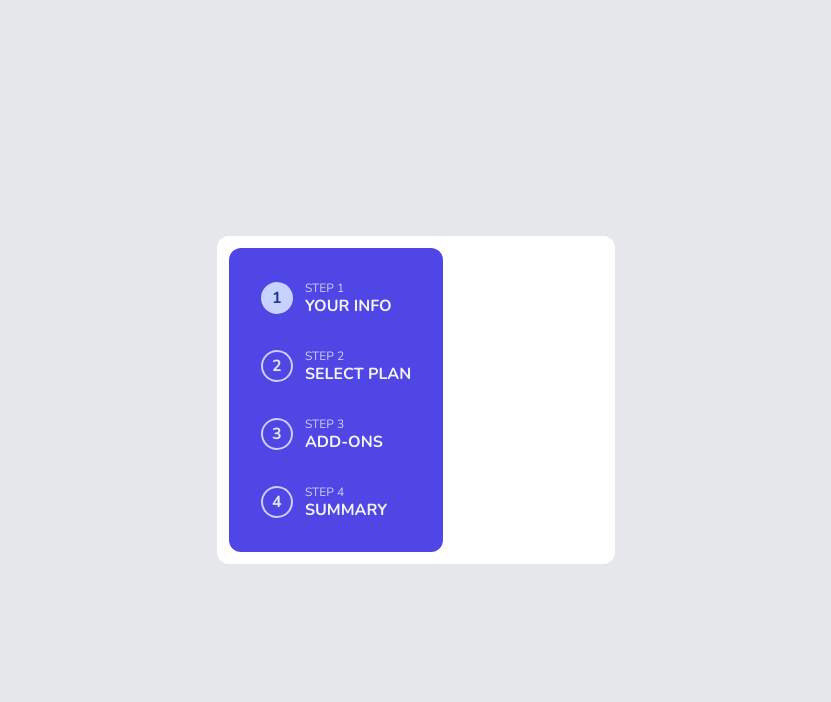
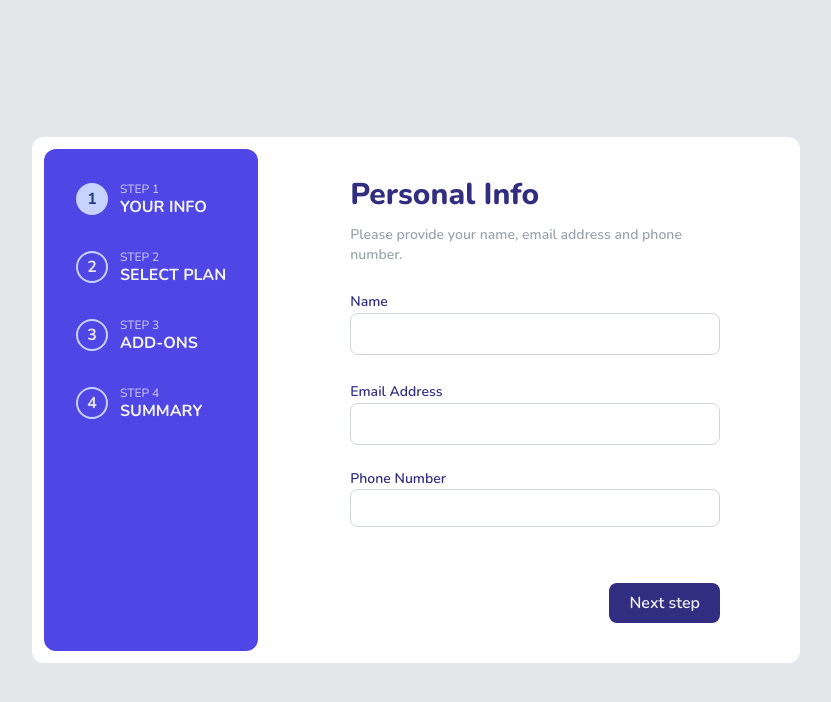
Before and after one commit to larissaOliveiraz/multistep-form, a Next.js app: page / in a window 1280 px wide. Shown: the top 702 px of the page, without its empty margins (224-1055 px from the left). Built offline with nearby package versions, Linux system fonts and the light colour scheme.

Commit message:
feat: create personal info form page

```diff
--- a/src/app/page.tsx
+++ b/src/app/page.tsx
@@ -1,3 +1,31 @@
+import { Footer } from "@/components/Footer";
+import { Header } from "@/components/Header";
+import { Input } from "@/components/Input";
+
 export default function Home() {
-   return <main></main>;
+   return (
+      <section className="text-indigo-900">
+         <Header
+            title="Personal Info"
+            subtitle="Please provide your name, email address and phone number."
+         />
+         <form className="space-y-14" action={"/plan"}>
+            <div className="flex flex-col gap-6 mt-6">
+               <label>
+                  <span className="text-sm font-semibold">Name</span>
+                  <Input type="text" />
+               </label>
+               <label>
+                  <span className="text-sm font-semibold">Email Address</span>
+                  <Input type="email" />
+               </label>
+               <label className="text-sm font-semibold">
+                  <span>Phone Number</span>
+                  <Input type="tel" />
+               </label>
+            </div>
+            <Footer title="Next step" />
+         </form>
+      </section>
+   );
 }
--- /dev/null
+++ b/src/components/Button.tsx
@@ -0,0 +1,14 @@
+type Props = {
+   title: string;
+};
+
+export const Button = ({ title }: Props) => {
+   return (
+      <button
+         type="submit"
+         className="p-2 px-5 font-semibold text-gray-100 transition-all duration-200 bg-indigo-900 rounded-lg outline-none hover:bg-indigo-700"
+      >
+         {title}
+      </button>
+   );
+};
--- /dev/null
+++ b/src/components/Footer.tsx
@@ -0,0 +1,28 @@
+"use client";
+import { useRouter } from "next/navigation";
+import { Button } from "./Button";
+
+type Props = {
+   title: string;
+   goBack?: boolean;
+};
+
+export const Footer = ({ goBack, title }: Props) => {
+   const { back } = useRouter();
+
+   return (
+      <footer className={`flex ${goBack ? "justify-between" : "justify-end"}`}>
+         {goBack && (
+            <button
+               type="button"
+               onClick={() => back()}
+               className="font-semibold text-gray-400 outline-none hover:text-indigo-900"
+            >
+               Go Back
+            </button>
+         )}
+
+         <Button title={title} />
+      </footer>
+   );
+};
--- /dev/null
+++ b/src/components/Header.tsx
@@ -0,0 +1,15 @@
+type Props = {
+   title: string;
+   subtitle: string;
+};
+
+export const Header = ({ title, subtitle }: Props) => {
+   return (
+      <header>
+         <h1 className="text-3xl font-extrabold text-indigo-900">{title}</h1>
+         <p className="mt-3 text-sm font-semibold leading-5 text-gray-400">
+            {subtitle}
+         </p>
+      </header>
+   );
+};
--- /dev/null
+++ b/src/components/Input.tsx
@@ -0,0 +1,28 @@
+"use client";
+import { useState } from "react";
+
+type Props = {
+   type: string;
+};
+
+export const Input = ({ type }: Props) => {
+   const [value, setValue] = useState("");
+   const [focused, setFocused] = useState(false);
+
+   return (
+      <div
+         className={`${
+            focused ? "border-indigo-900" : "border-gray-300"
+         } border rounded-lg flex`}
+      >
+         <input
+            type={type}
+            value={value}
+            onChange={(e) => setValue(e.target.value)}
+            onFocus={() => setFocused(true)}
+            onBlur={() => setFocused(false)}
+            className="flex-1 p-2 mx-2 font-bold outline-none"
+         />
+      </div>
+   );
+};
```
